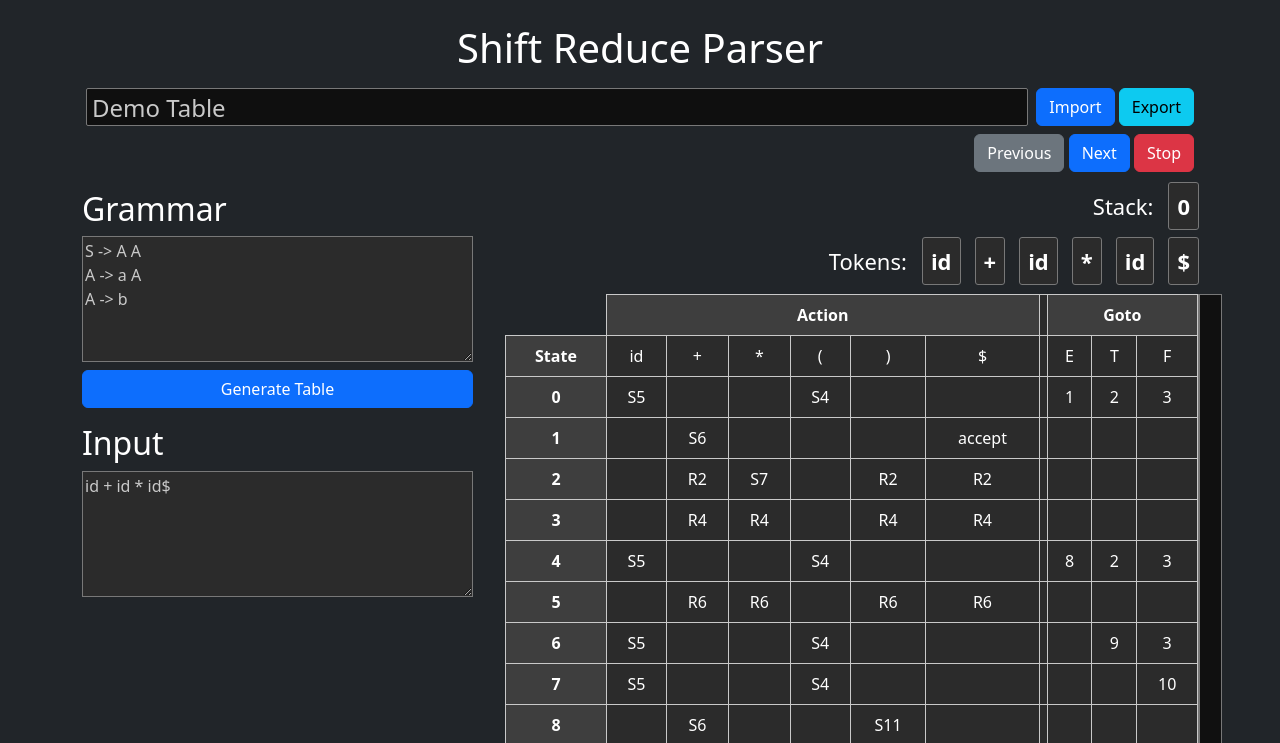
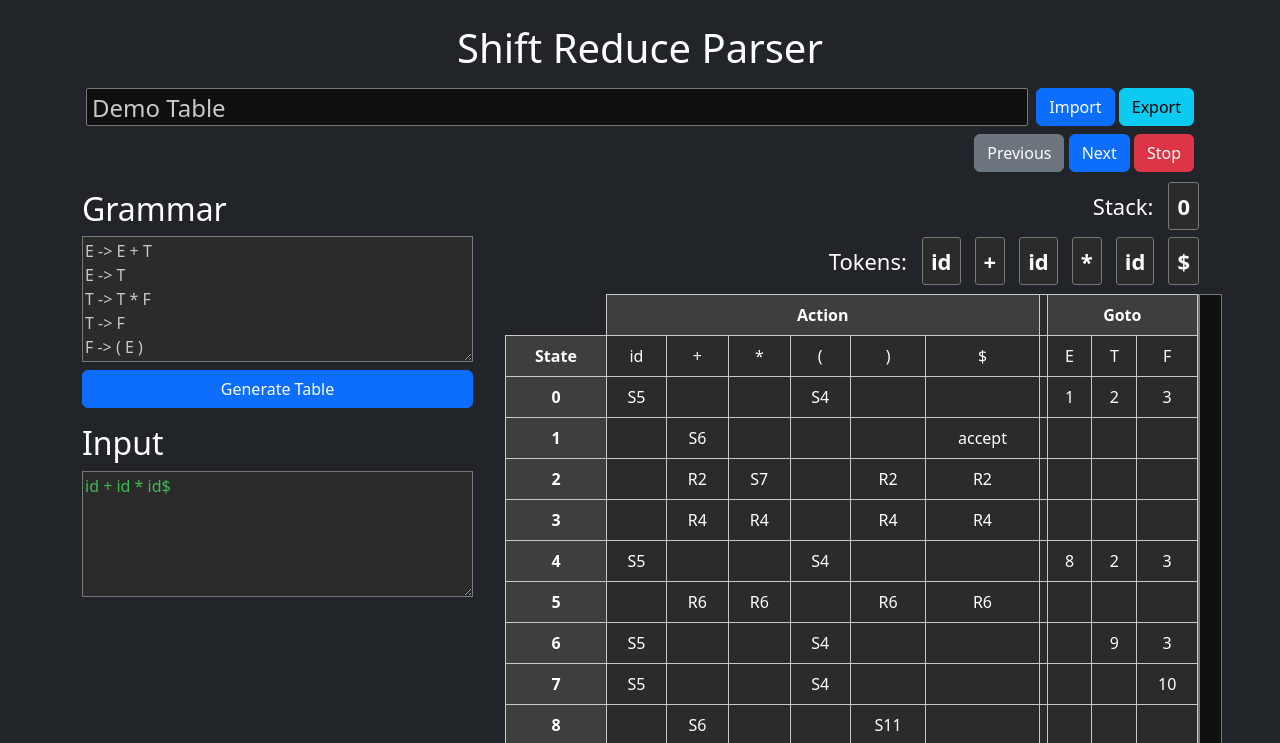
Before and after one commit to rileyzzz/shift-reduce-parser, a plain HTML site: page index.html in a window 1280 px wide. Both pictures are taken after a click on the button "Run". Shown: the top 743 px of the page. Drawn offline with nearby package versions, Linux system fonts and the light colour scheme.

Commit message:
remove debug logging, ui cleanup

```diff
--- a/index.html
+++ b/index.html
@@ -40,9 +40,12 @@
             <div class="sidebar">
                 <div class="grammar-container mb-3">
                     <h2 class="mb-2">Grammar</h2>
-                    <textarea class="input-box mb-2" id="grammar-input" cols="40" rows="5">S -> A A
-A -> a A
-A -> b</textarea>
+                    <textarea class="input-box mb-2" id="grammar-input" cols="40" rows="5">E -> E + T
+E -> T
+T -> T * F
+T -> F
+F -> ( E )
+F -> id</textarea>
                     <button type="button" class="btn btn-primary" id="tablegen-btn">Generate Table</button>
                 </div>
                 <div class="input-container">
--- a/parser.js
+++ b/parser.js
@@ -420,7 +420,7 @@ $("#run-btn").click(function () {
         return;
 
     let textInput = $("#text-input");
-    textInput.prop('readonly', true);
+
     let tokens = splitTokens(table, textInput.val());
     console.log(`tokens: ${tokens}`);
 
@@ -439,6 +439,10 @@ $("#run-btn").click(function () {
     updateStackList();
     updateTokensList();
     updateAST();
+
+    // set the text to readonly last, so we don't lock ourselves out if there's an error
+    textInput.prop('readonly', true);
+    textInput.prop('title', 'The parser is currently running!');
 });
 
 $("#next-btn").click(function () {
@@ -505,6 +509,7 @@ $("#stop-btn").click(function () {
 
     let textInput = $("#text-input");
     textInput.prop('readonly', false);
+    textInput.prop('title', '');
 
     $(".running-controls").addClass("disabled");
     $(".idle-controls").removeClass("disabled");
--- a/styles.css
+++ b/styles.css
@@ -85,6 +85,11 @@
     user-select: none; /* Standard syntax */
 
     pointer-events: none;
+}
+
+#text-input:read-only {
+    /* font-weight: bold; */
+    color: #3fb955;
 }
 
 .sidebar {
@@ -298,6 +303,10 @@
     flex-shrink: 0;
     font-weight: bold;
 
+    -webkit-user-select: none; /* Safari */
+    -ms-user-select: none; /* IE 10 and IE 11 */
+    user-select: none; /* Standard syntax */
+
     display: flex;
     flex-direction: row;
 }
@@ -311,6 +320,10 @@
     flex-shrink: 0;
     font-weight: bold;
     transform: rotate(90deg);
+
+    -webkit-user-select: none; /* Safari */
+    -ms-user-select: none; /* IE 10 and IE 11 */
+    user-select: none; /* Standard syntax */
 }
 
 .ast-modal {
```
Also changed, not shown: tablegen.js (+4 -4 lines).
